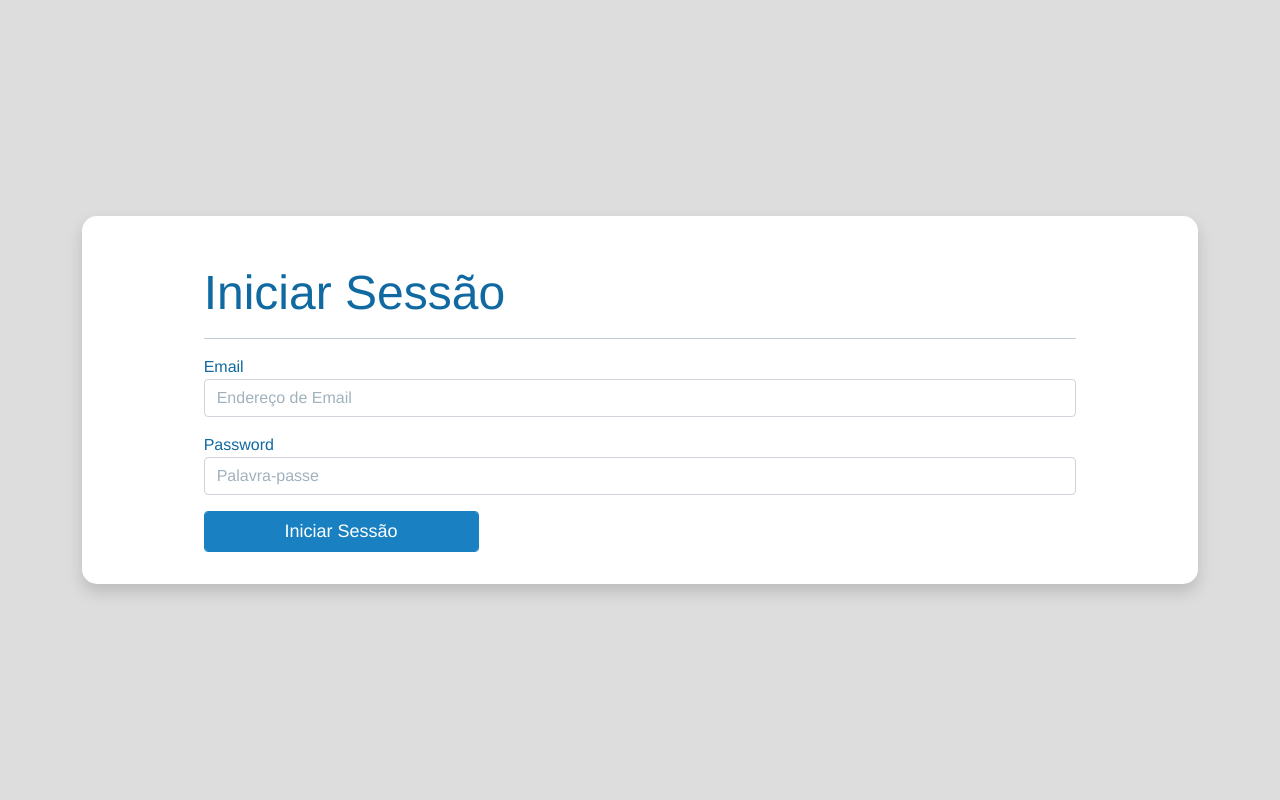
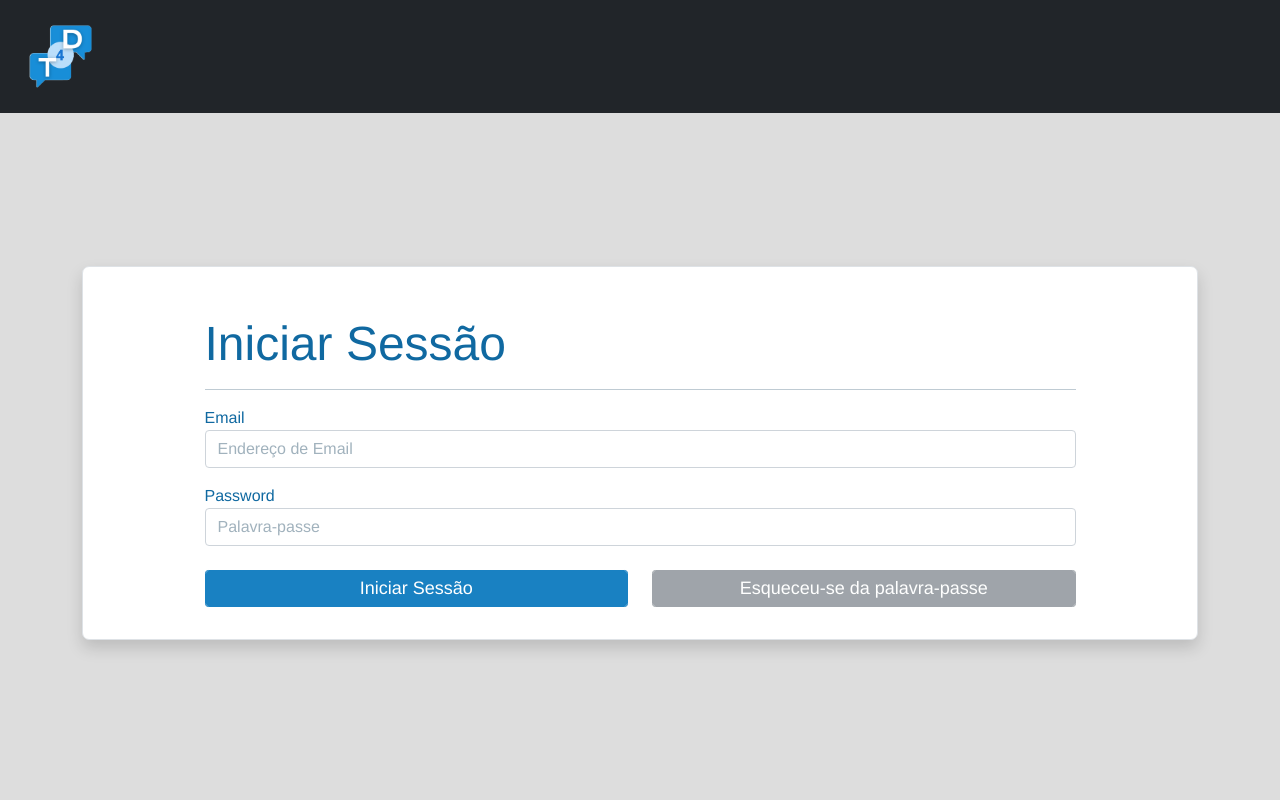
Before and after one commit to Rafawastaken/locker_rpi, a Flask app: page /utilizadores/login in a window 1280 px wide. Run offline with Flask 2, Linux system fonts and the light colour scheme; some libraries are stand-ins or nearby versions.

Commit message:
styleing

```diff
--- a/locker/static/css/styles.css
+++ b/locker/static/css/styles.css
@@ -22,7 +22,7 @@
 }
 
 body {
-  background-color: var(--dark-background);
+  background-color: #ddd;
   font-family: "Franklin Gothic Medium", "Arial Narrow", Arial, sans-serif;
 }
 
@@ -33,6 +33,10 @@ hr {
 }
 
 /*********** Estilos ***********/
+
+.rounded-bg {
+  border-radius: 7px;
+}
 
 .dark-blue-text {
   color: var(--dark-blue);
@@ -170,7 +174,7 @@ hr {
 
 /*********** Login ***********/
 .wraper-login {
-  height: 100vh;
+  height: 85vh;
   display: flex;
   flex-direction: column;
   align-items: center;
@@ -180,5 +184,4 @@ hr {
 .content-login {
   width: 100%;
   padding: 2em;
-  border-radius: 15px;
 }
--- a/locker/templates/admin/login.html
+++ b/locker/templates/admin/login.html
@@ -2,7 +2,7 @@
 <!-- Content -->
 {% block content %}
 <div class="container wraper-login">
-  <div class="content-login shadow bg-body">
+  <div class="content-login shadow bg-body border rounded-bg">
     <div class="row mt-3">
       <div class="col-1"></div>
       <div class="col-10 text-center">
@@ -31,15 +31,20 @@
             </div>
 
             <div class="row">
-              <div class="col-md-4">
+              <div class="col-md-6 mt-2">
                 <input
                   type="submit"
                   value="Iniciar Sessão"
-                  class="btn btn-primary form-control btn-flight"
+                  class="btn btn-sm btn-primary form-control btn-flight"
                 />
               </div>
-              <div class="col-md-4"></div>
-              <div class="col-md-4"></div>
+              <div class="col-md-6 mt-2">
+                <a
+                  href="#"
+                  class="btn btn-sm btn-secondary form-control btn-flight disabled"
+                  >Esqueceu-se da palavra-passe</a
+                >
+              </div>
             </div>
           </form>
         </section>
--- a/locker/templates/base.html
+++ b/locker/templates/base.html
@@ -29,9 +29,8 @@
     <title>{{title}}</title>
   </head>
   <body>
-    {% if current_user.is_authenticated %}
     <!-- Navbar -->
-    {% include '/components/navbar.html' %} {% endif %}
+    {% include '/components/navbar.html' %}
     <!-- Flash -->
     {% include './components/messages.html' %}
     <!-- Content -->
--- a/locker/templates/components/navbar.html
+++ b/locker/templates/components/navbar.html
@@ -22,6 +22,7 @@
     </button>
     <div class="collapse navbar-collapse mt-2" id="navbarNav">
       <ul class="navbar-nav me-auto mb-2 mb-lg-0">
+        {% if current_user.is_authenticated %}
         <li class="nav-item">
           <a
             class="nav-link nav-link-edited"
@@ -48,6 +49,7 @@
           ><i class="bi bi-box-arrow-right"></i
         ></a>
       </form>
+      {% endif %}
     </div>
   </div>
 </nav>
```
Also changed, not shown: locker/templates/admin/users.html (+5 -5 lines), locker/templates/home/landing.html (+5 -5 lines).
